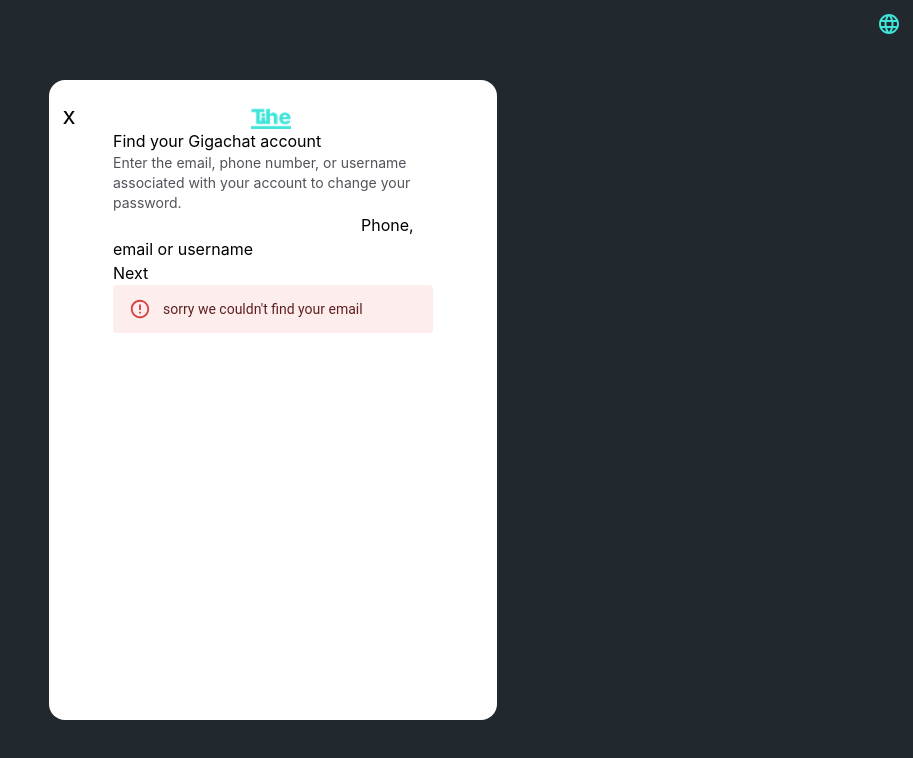
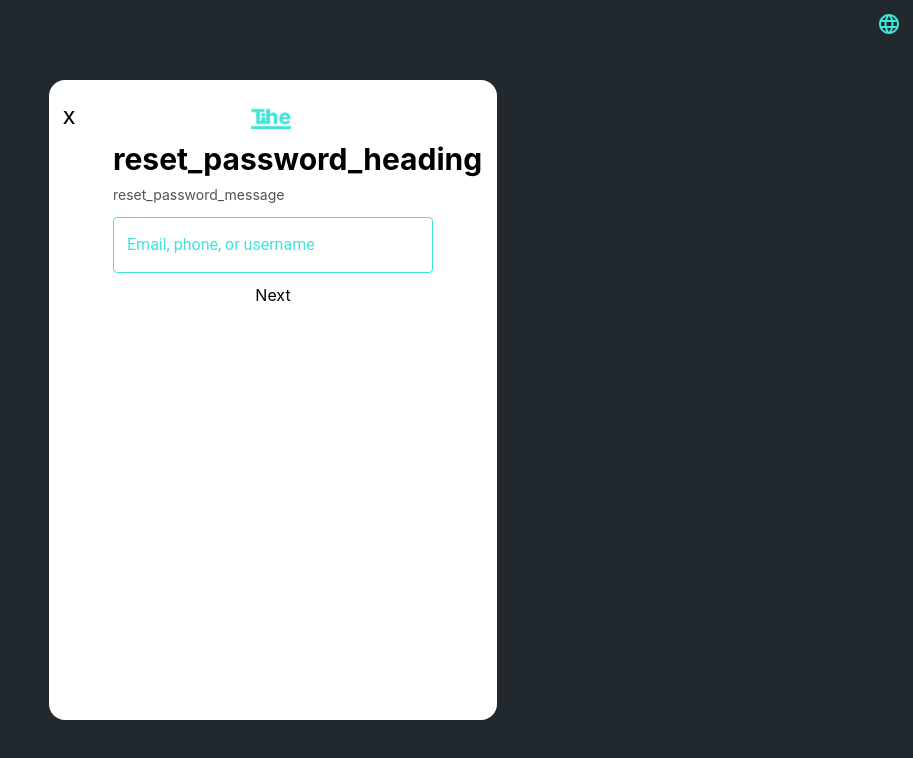
Before and after one commit to Motaql-Social-media/Front-End, a React (Create React App) app: page /password_reset in a window 1280 px wide. Shown: the top 758 px of the page, without its empty margins (367-1280 px from the left). Built offline with nearby package versions, Linux system fonts and the light colour scheme.

Commit message:
style and language

```diff
--- a/src/components/PasswordReset/PasswordReset.tsx
+++ b/src/components/PasswordReset/PasswordReset.tsx
@@ -36,6 +36,9 @@
 
 import { useSelector } from "react-redux";
 import { getColor } from "../../constants";
+import { TextField } from "@mui/material";
+import { useTranslation } from "react-i18next";
+import i18next from "i18next";
 
 const PasswordReset = ({ setLocation }: { setLocation: any }) => {
   const mock = false;
@@ -99,8 +102,13 @@
       })
       .catch((err) => {
         // setEmailExistError(false)
-        nextShow(1, false);
+        // nextShow(1, false);// uncomment
         // console.log(err)
+
+        // for testing and will be removed
+        setEmailExistError(true);
+        setMaskedEmail(maskEmail());
+        nextShow(1);
       });
   };
 
@@ -163,6 +171,9 @@
       })
       .catch((err) => {
         console.log(err);
+
+        // for testing and will be removed
+        nextShow(2);
       });
   };
 
@@ -192,9 +203,11 @@
 
   const themeColor = useSelector((state: RootState) => state.theme.color);
 
+  const { t } = useTranslation();
+
   return (
     <div className="flex h-[100vh] w-full bg-[#21292f]">
-      <div className="pop-up m-auto w-[35%] h-[80%] min-w-[350px] bg-white dark:bg-black md:rounded-2xl">
+      <div className=" m-auto w-[35%] h-[80%] min-w-[350px] bg-white dark:bg-black md:rounded-2xl">
         <Link to="/" className="!text-white">
           <button
             className="relative  top-4 h-10 w-10 rounded-3xl bg-transparent bg-white text-2xl text-black no-underline hover:bg-lightHover dark:bg-black dark:text-white dark:hover:bg-darkHover"
@@ -206,67 +219,93 @@
             x
           </button>
         </Link>
-        <img src={Logo} alt="Logo" className="-mt-4 ml-[45%] w-[40px]" />
+
+        <img
+          src={Logo}
+          alt="Logo"
+          className={`-mt-4 ${
+            i18next.language === "ar" ? "mr-[45%]" : "ml-[45%]"
+          }  w-[40px]`}
+        />
 
         {/* --------------------------------------First Password Reset Page------------------------------------- */}
-        <div id="page1" className="m-auto w-[320px]">
-          <div>
-            <h1>Find your Gigachat account</h1>
-            <p className="text-sm text-zinc-600 ">
-              Enter the email, phone number, or username associated with your
-              account to change your password.
+        <div id="page1" className="m-auto w-[320px] flex flex-col h-full">
+          <h1 className="mb-2 mt-3 text-3xl font-bold">
+            {t("reset_password_heading")}
+          </h1>
+          <p className="text-sm text-zinc-600 mb-3">
+            {t("reset_password_message")}
           </p>
-            <div className="input-container">
-              <input
-                className={
-                  email === "" ? "form-input" : "form-input filled-input"
-                }
-                type="text"
-                name="username"
-                id="username"
-                autoComplete="off"
+          <TextField
+            id="outlined-basic"
+            label={t("login_email_placeholder")}
+            variant="outlined"
             value={email}
             onChange={(e) => setEmail(e.target.value)}
+            InputLabelProps={{
+              style: { color: "#40e5da", textAlign: "right" },
+            }}
+            sx={{
+              "& .MuiInputBase-input": {
+                borderColor: "#40e5da",
+                "&$focused": {
+                  borderColor: "#40e5da",
+                },
+                color: "#40e5da",
+              },
+              width: "100%",
+              "& .MuiOutlinedInput-root:hover": {
+                "& .MuiOutlinedInput-notchedOutline": {
+                  borderColor: "#40e5da",
+                },
+              },
+              "& .MuiOutlinedInput-root": {
+                borderColor: "#40e5da",
+                "&$focused": {
+                  borderColor: "#40e5da",
+                },
+
+                "& .MuiOutlinedInput-notchedOutline": {
+                  "&$focused": {
+                    borderColor: "#40e5da",
+                  },
+                  borderColor: "#40e5da",
+                },
+              },
+              marginBottom: "10px",
+            }}
           />
-              <label className="input-label" htmlFor="username">
-                Phone, email or username
-              </label>
-            </div>
+
           <button
             type="button"
-              id="next1"
-              className="btn  dark:!bg-white"
+            id="next"
+            className={`${styles.coloredButton}`}
             onClick={handleEmailExistCheck}
             disabled={email === ""}
           >
-              Next
+            {t("next")}
           </button>
+
+          <div className={`${emailExistError ? "" : "hidden"}`}>
             <Alert
               severity="error"
               data-testid="emailExistError"
               className={`${emailExistError ? "" : "hidden"}`}
             >
-              sorry we couldn't find your email
+              {t("account_not_found")}
             </Alert>
           </div>
         </div>
 
         {/* --------------------------------------Second Password Reset Page------------------------------------- */}
         <div id="page2" className="m-auto hidden w-[320px]">
-          <div id="mahmoud_signature">
-            <h1>Where should we send a confirmation code?</h1>
-            <p className="text-sm text-zinc-600 ">
-              Before you can change your password, we need to make sure
-              it&apos;s really you.
+          <h1 className="mb-2 mt-3 text-3xl font-bold">
+            {t("confirmation_code_question")}
+          </h1>
+          <p className="text-sm text-zinc-600 mb-3">
+            {t("reset_password_message2")}
           </p>
-            {/* <p className="text-sm text-zinc-600 ">Start by choosing where to send a confirmation code.</p> */}
           <FormControl>
-              <FormLabel
-                id="demo-radio-buttons-group-label"
-                className="text-secondary"
-              >
-                Start by choosing where to send a confirmation code.
-              </FormLabel>
             <RadioGroup
               onChange={handleOptionChange}
               value={choosed}
@@ -285,7 +324,7 @@
                 }}
                 value="email"
                 control={<Radio />}
-                  label={`Send an email to ${maskedEmail}`}
+                label={`${t("sent_email")}${maskedEmail}`}
               />
               <FormControlLabel
                 sx={{
@@ -295,66 +334,110 @@
                 }}
                 value="phone"
                 control={<Radio />}
-                  label={`Send a message to phone number ending with 27`}
+                label={`${t("sent_sms")}27`}
               />
             </RadioGroup>
           </FormControl>
 
           <button
             type="button"
-              id="next3"
-              className="btn dark:!bg-white"
+            id="next"
+            className={`${styles.coloredButton}`}
             onClick={() => {
               handleForgotPassword();
               // nextShow(2)
             }}
+            disabled={email === ""}
           >
-              Next
+            {t("next")}
           </button>
-          </div>
         </div>
         {/* --------------------------------------Third Password Reset Page------------------------------------- */}
 
         <div id="page3" className="m-auto hidden w-[320px]">
           <div>
-            <h1>We sent a code to you email</h1>
+            <h1>{t("reset_password_message3")}</h1>
             {/* <p className="text-sm text-zinc-600 ">Verify your identity by entering the username associated with your X account.</p> */}
-            <div className="input-container">
-              <input
-                className={
-                  code === "" ? "form-input" : "form-input filled-input"
-                }
-                name="code"
-                id="code"
-                autoComplete="off"
+            <TextField
+              id="outlined-basic"
+              label={t("code")}
+              variant="outlined"
               value={code}
               onChange={(e) => setCode(e.target.value)}
+              InputLabelProps={{
+                style: { color: "#40e5da", textAlign: "right" },
+              }}
+              sx={{
+                "& .MuiInputBase-input": {
+                  borderColor: "#40e5da",
+                  "&$focused": {
+                    borderColor: "#40e5da",
+                  },
+                  color: "#40e5da",
+                },
+                width: "100%",
+                "& .MuiOutlinedInput-root:hover": {
+                  "& .MuiOutlinedInput-notchedOutline": {
+                    borderColor: "#40e5da",
+                  },
+                },
+                "& .MuiOutlinedInput-root": {
+                  borderColor: "#40e5da",
+
+                  "& .MuiOutlinedInput-notchedOutline": {
+                    "&$focused": {
+                      borderColor: "#40e5da",
+                    },
+                    borderColor: "#40e5da",
+                  },
+                },
+                marginBottom: "10px",
+              }}
             />
-              <label className="input-label" htmlFor="code">
-                Code
-              </label>
-            </div>
+
             <div className="relative">
-              <div className="input-container">
-                <input
-                  className={
-                    password === "" ? "form-input" : "form-input filled-input"
-                  }
-                  type={showPassword ? "text" : "password"}
-                  name="password"
-                  id="password"
-                  autoComplete="off"
+              <TextField
+                id="outlined-basic"
+                label={t("new_password")}
+                variant="outlined"
+                type={showPassword ? "password" : "text"}
                 value={password}
                 onChange={(e) => setPassword(e.target.value)}
+                InputLabelProps={{
+                  style: { color: "#40e5da" },
+                }}
+                sx={{
+                  "& .MuiInputBase-input": {
+                    borderColor: "#40e5da",
+
+                    color: "#40e5da",
+                  },
+                  width: "100%",
+                  "& .MuiOutlinedInput-root:hover": {
+                    "& .MuiOutlinedInput-notchedOutline": {
+                      borderColor: "#40e5da",
+                    },
+                  },
+                  "& .MuiOutlinedInput-root": {
+                    borderColor: "#40e5da",
+                    "&$focused": {
+                      borderColor: "#40e5da",
+                    },
+                    "& .MuiOutlinedInput-notchedOutline": {
+                      "&$focused": {
+                        borderColor: "#40e5da",
+                      },
+                      borderColor: "#40e5da",
+                    },
+                  },
+                  marginBottom: "10px",
+                }}
               />
-                <label className="input-label" htmlFor="password">
-                  New Password
-                </label>
-              </div>
+
               <span
-                className={`toggle-password absolute right-4 top-4 cursor-pointer ${
-                  showPassword ? "active" : ""
-                }`}
+                className={`toggle-password text-primary absolute ${
+                  i18next.language === "en" || !password ? "right-4" : "left-4"
+                } top-4 cursor-pointer ${showPassword ? "active" : ""}`}
                 onClick={togglePasswordVisibility}
               >
                 <VisibilityIcon
@@ -372,7 +455,7 @@
                   }`}
                   sx={styles.signupPasswordCheckStyleTop}
                 >
-                  Require uppercase letter
+                  {t("uppercase")}
                 </Alert>
                 <Alert
                   severity={`${
@@ -380,7 +463,7 @@
                   }`}
                   sx={styles.signupPasswordCheckStyleMiddle}
                 >
-                  Require lowercase letter
+                  {t("lowercase")}
                 </Alert>
                 <Alert
                   severity={`${
@@ -388,13 +471,13 @@
                   }`}
                   sx={styles.signupPasswordCheckStyleMiddle}
                 >
-                  Require special character !@#$%^&*()
+                  {t("special")}
                 </Alert>
                 <Alert
                   severity={`${hasNumber(password) ? "success" : "error"}`}
                   sx={styles.signupPasswordCheckStyleMiddle}
                 >
-                  Require number
+                  {t("number")}
                 </Alert>
                 <Alert
                   severity={`${
@@ -402,23 +485,23 @@
                   }`}
                   sx={styles.signupPasswordCheckStyleBottom}
                 >
-                  Require at least 8 characters
+                  {t("min_length")}
                 </Alert>
               </div>
-              <Alert
-                severity="success"
+              <div
                 className={`${
                   changedSuccessfully ? "" : "hidden"
                 } -mb-9 mt-2 text-xs`}
               >
-                Password Changed Successfully, Navigating to Login...
-              </Alert>
+                <Alert severity="success">{t("password_changed")}</Alert>
+              </div>
               <button
-                className="btn mt-16 dark:!bg-white"
+                type="button"
+                className={`${styles.coloredButton}`}
+                onClick={handleResetPassword}
                 disabled={checkPassword(password) || code === ""}
-                onClick={handleResetPassword}
               >
-                Confirm
+                {t("confirm")}
               </button>
             </div>
           </div>
```
Lines whose indentation alone changed are shown as unchanged.
